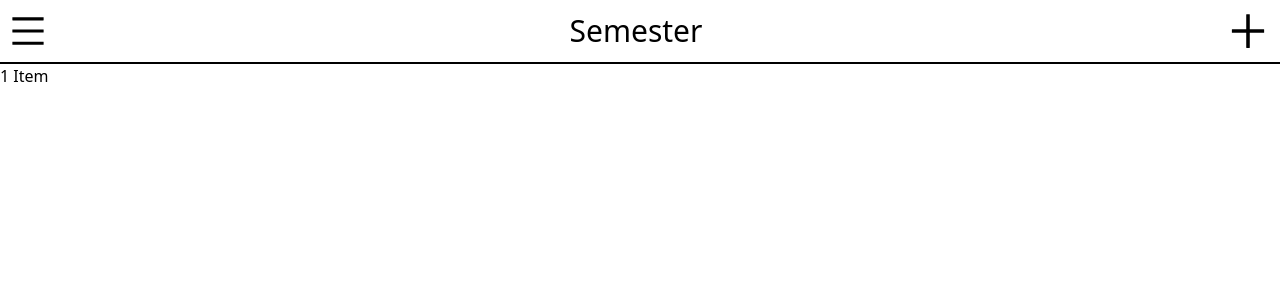
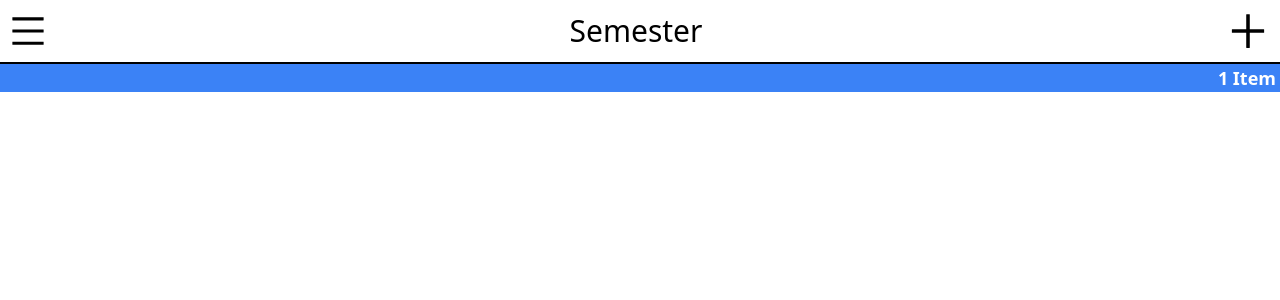
Before and after one commit to Jelenal1/Noten-App, a React (Vite) app: page / in a window 1280 px wide. Shown: the top 300 px of the page. Built offline with nearby package versions, Linux system fonts and the light colour scheme.

Commit message:
Did some styling

```diff
--- a/src/modules/SemesterList.jsx
+++ b/src/modules/SemesterList.jsx
@@ -5,7 +5,9 @@ function SemesterList({ items }) {
     <>
       <Navabar PageName={"Semester"} />
       <div>
-        <div>{`${items.length} Item`}</div>
+        <div className="bg-blue-500 flex justify-end">
+          <span className="text-white text-lg font-bold mr-1">{`${items.length} Item`}</span>
+        </div>
       </div>
     </>
   );
```
